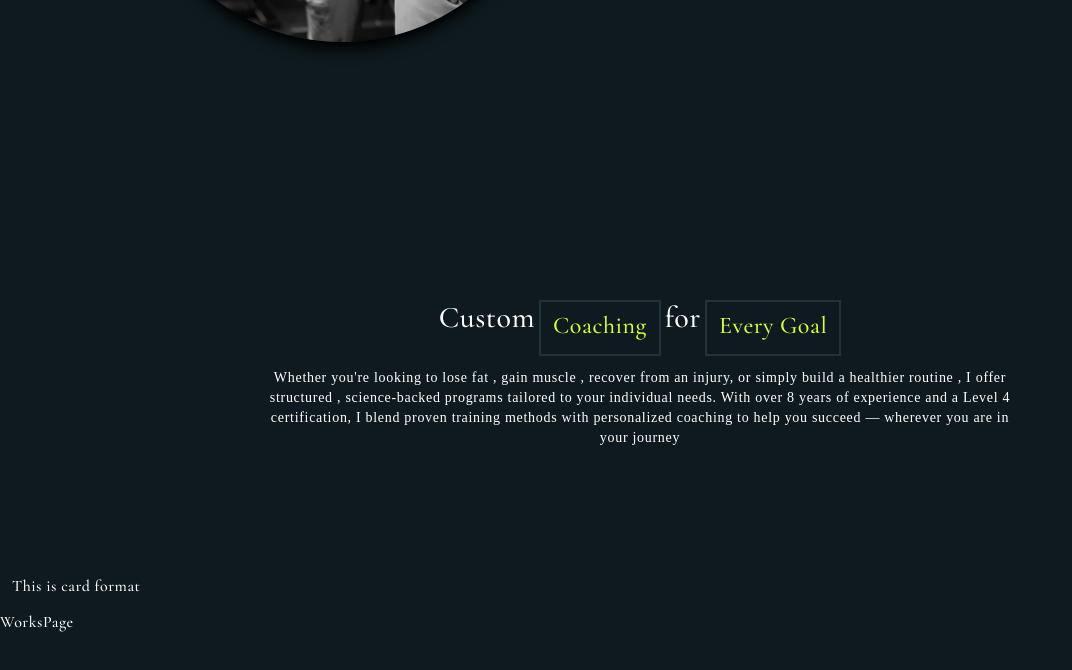
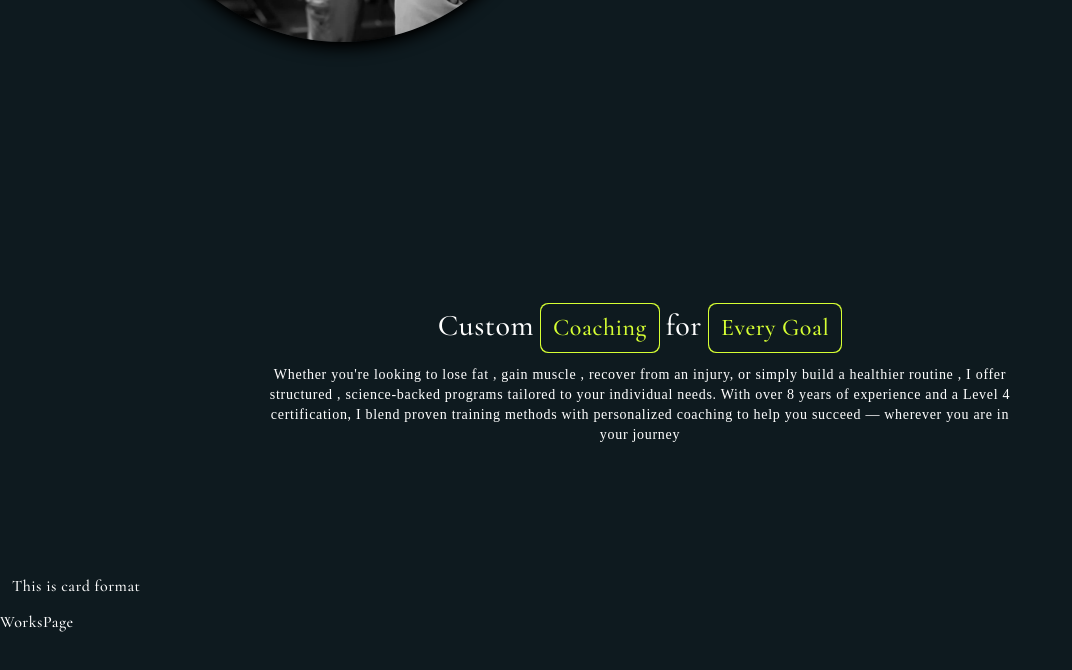
Before and after one commit to razirazz/fitWithYOUSUF, a Next.js app: page / in a window 1280 px wide. Shown: the part 1398-2068 px from the top of the page, without its empty margins (0-1072 px from the left). Built offline with nearby package versions, Linux system fonts and the light colour scheme.

Commit message:
shimmer effect over border is done

```diff
--- a/src/app/globals.css
+++ b/src/app/globals.css
@@ -146,6 +146,34 @@ html, body {
 .animate-border {
   background-size: 200% 200%;
   animation: borderAnimation 4s linear infinite;
+}
+
+@keyframes textGlazeRotate {
+  0% {
+    /* background-position: 0 0; */
+    transform: rotate(0deg);
+  }
+  100% {
+    /* background-position: 100% 0; */
+    transform: rotate(360deg);
+  }
+}
+
+.animate-glaze-rotate {
+  transform: translate(0);
+  animation: textGlazeRotate 5s linear forwards infinite;
+}
+
+@keyframes textGlazeLinear {
+  to {
+    background-position-x: 0%;
+  }
+}
+
+.animate-glaze-linear {
+  background-size: 200%;
+  background-position-x: 100%;
+  animation: textGlazeLinear 2s linear infinite;
 }
 
 /*
--- a/src/components/textempasize.tsx
+++ b/src/components/textempasize.tsx
@@ -2,12 +2,33 @@
 
 const TextEmphasize = (props) => {
     return (
-        <div className="border-2 relative">
-            <div className="bg-(--background) text-(--highlight-color) p-2 pb-3 pl-3 pr-3">
+        <div className="relative p-px rounded-md">
+            <div className="relative bg-(--background) text-(--highlight-color) p-2 pl-3 pr-3 rounded-md z-2
+                            overflow-hidden">
                 {props.data}
             </div>
-            <div className="glaze"></div>
-            <div className="glow"></div>
+            <>
+            {/* <div className="absolute top-[1] left-[1] text-transparent p-2 pl-3 pr-3 rounded-md z-3
+                            bg-linear-to-r from-(--highlight-color) via-(--text-color) to-(--highlight-color)
+                            bg-clip-text animate-glaze from-0% via-50% to-100% transition duration-300 ">
+            </div>
+
+            <div className="absolute top-[1] left-[1] text-transparent p-2 pl-3 pr-3 rounded-md z-3
+                            bg-linear-to-r from-transparent via-(--text-color) to-transparent
+                            bg-clip-text animate-glaze from-0% via-50% to-100% transition duration-300 blur-lg">
+            </div> */}
+            </>
+            <div className="overflowHider absolute w-full h-full top-0 left-0 overflow-hidden rounded-md">
+                <div className="glaze absolute -bottom-6 -left-10 h-[100px] w-[20vw] rounded-md z-1
+                            bg-linear-[-65deg] from-(--highlight-color) via-(--text-color)
+                            from-40% via-50% to-60% to-(--highlight-color) animate-glaze-linear">
+                </div>
+            </div>
+            {/* <span className="glow absolute top-0 left-0 w-full h-full rounded-md z-1
+                            animate-glaze-linear-blur bg-linear-[-65deg] from-transparent
+                            via-(--text-color) to-transparent from-40% via-50% to-60%
+                            blur-[5px]">
+            </span> */}
         </div>
     )
 }
--- a/src/pages/services.tsx
+++ b/src/pages/services.tsx
@@ -7,7 +7,7 @@ const ServicesPage = () => {
         <section id="services" className="h-auto w-[100vw] relative">
             <div className="services-container h-auto flex flex-col p-3 relative">
                 <div className="services-head h-[50vh] flex flex-col justify-center items-center gap-3 relative">
-                    <div className="service-title text-2xl sm:text-3xl flex gap-1">
+                    <div className="service-title text-2xl sm:text-3xl flex gap-1.5 items-baseline">
                         Custom
                         <span className="text-lg sm:text-2xl"><TextEmphasize data="Coaching" /> </span>
                         for
```
